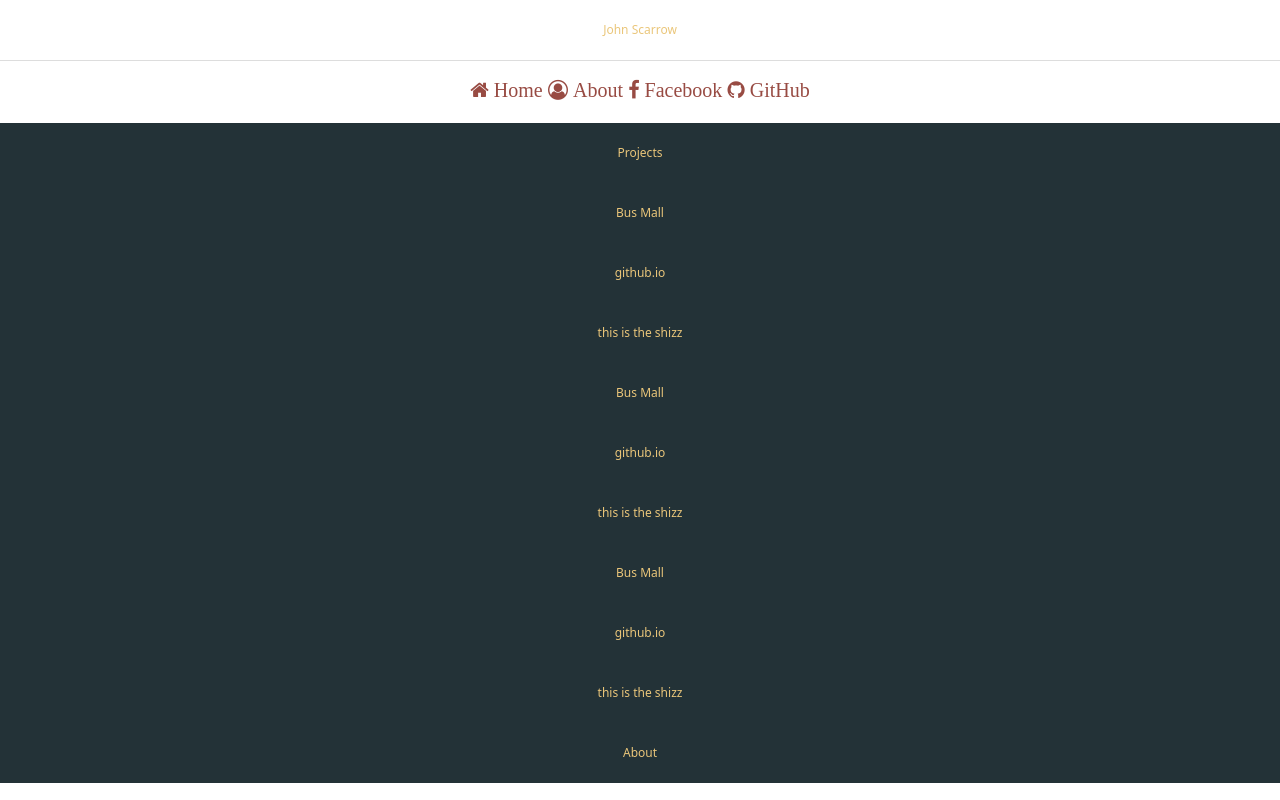
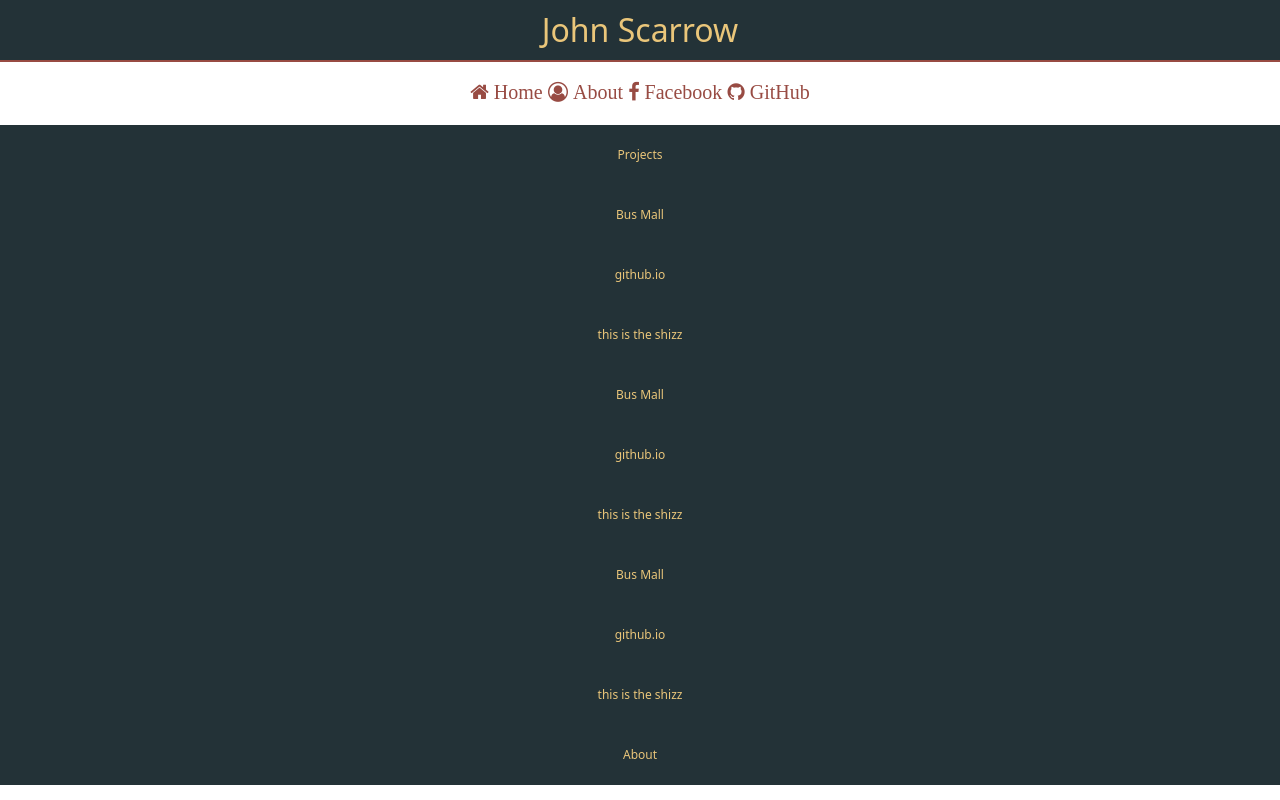
Before and after one commit to JohnScarrow/JohnScarrowPortfolio, a website: page public/index.html in a window 1280 px wide. Drawn offline with nearby package versions, Linux system fonts and the light colour scheme.

Commit message:
finish day-02

```diff
--- a/public/styles/base.css
+++ b/public/styles/base.css
@@ -24,6 +24,14 @@ body {
   background-color: rgba(24, 18, 30, 1);
 }
 
+#header-title {
+  background-color: #233237;
+  font-size: 32px;
+  border-bottom-width: 2px;
+  border-bottom-style: solid;
+  border-bottom-color: rgba(152, 75, 67, 1);
+}
+
 a, a:link, a:active {
   text-decoration: none;
   color: rgba(152, 75, 67, 1);
```
